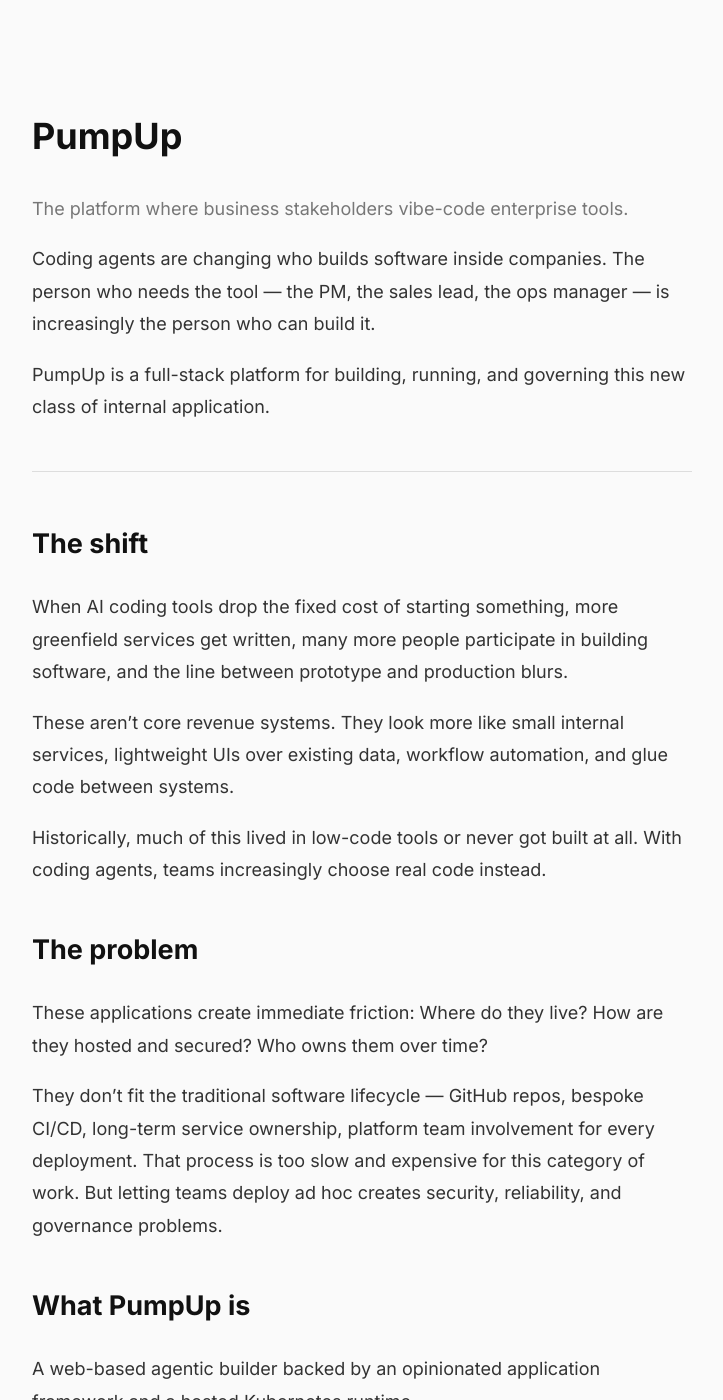
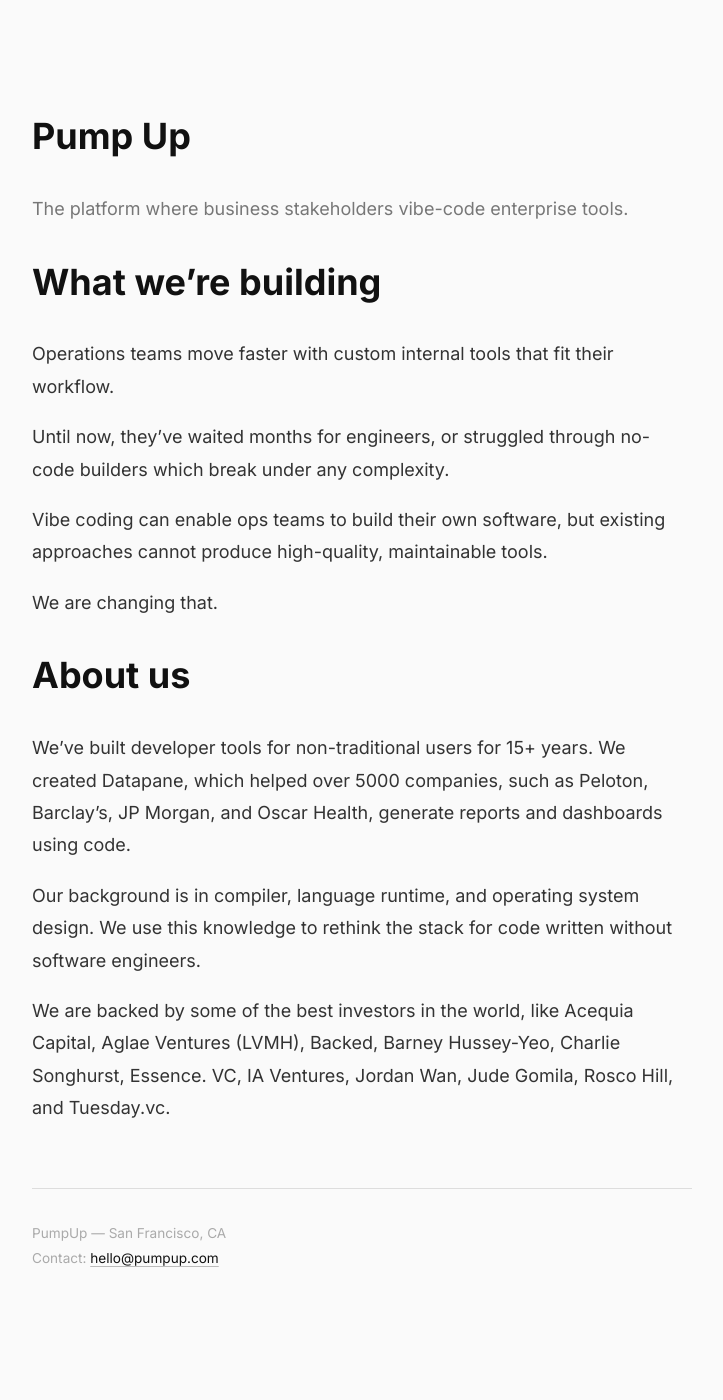
Before and after one commit to pumpupai/pumpupai.github.io, a Jekyll site: the page built from index.md, in a window 1280 px wide and 1400 px high. Shown: the whole window, without its empty margins (278-1001 px from the left). Built offline with Jekyll 4.4.1, drawn with Linux system fonts in a browser that asks for light colours; some of the changed text lies outside the part shown.

Commit message:
Refactor PumpUp documentation for clarity and structure
Updated content structure and improved clarity in the description of PumpUp and its features.

```diff
--- a/index.md
+++ b/index.md
@@ -3,51 +3,26 @@ layout: default
 title: PumpUp
 ---
 
-# PumpUp
+# Pump Up
 
 <p class="subtitle">The platform where business stakeholders vibe-code enterprise tools.</p>
 
-Coding agents are changing who builds software inside companies. The person who needs the tool — the PM, the sales lead, the ops manager — is increasingly the person who can build it.
+# What we're building
+Operations teams move faster with custom internal tools that fit their workflow.
 
-PumpUp is a full-stack platform for building, running, and governing this new class of internal application.
+Until now, they've waited months for engineers, or struggled through no-code builders which break under any complexity.
 
----
+Vibe coding can enable ops teams to build their own software, but existing approaches cannot produce high-quality, maintainable tools.
 
-## The shift
+We are changing that.
 
-When AI coding tools drop the fixed cost of starting something, more greenfield services get written, many more people participate in building software, and the line between prototype and production blurs.
+# About us
 
-These aren't core revenue systems. They look more like small internal services, lightweight UIs over existing data, workflow automation, and glue code between systems.
+We've built developer tools for non-traditional users for 15+ years. We created Datapane, which helped over 5000 companies, such as Peloton, Barclay's, JP Morgan, and Oscar Health, generate reports and dashboards using code.
 
-Historically, much of this lived in low-code tools or never got built at all. With coding agents, teams increasingly choose real code instead.
+Our background is in compiler, language runtime, and operating system design. We use this knowledge to rethink the stack for code written without software engineers.
 
-## The problem
-
-These applications create immediate friction: Where do they live? How are they hosted and secured? Who owns them over time?
-
-They don't fit the traditional software lifecycle — GitHub repos, bespoke CI/CD, long-term service ownership, platform team involvement for every deployment. That process is too slow and expensive for this category of work. But letting teams deploy ad hoc creates security, reliability, and governance problems.
-
-## What PumpUp is
-
-A web-based agentic builder backed by an opinionated application framework and a hosted Kubernetes runtime.
-
-- **Web-based builder.** Stakeholders create a new app, enter a chat-first interface, and describe what they want. A coding agent builds it through conversation. A live preview updates in real-time. The stakeholder never sees the underlying code.
-
-- **Opinionated framework.** Java backend, React frontend, typed end-to-end. Middleware, auth, state management, and integrations abstracted. When engineering needs to take over, it's real code on a blessed stack — not a proprietary abstraction.
-
-- **Hosted runtime.** Kubernetes, integrated with enterprise identity and networking. Platform-team approved, but intentionally separate from the core SDLC lane.
-
-- **Agent-agnostic.** PumpUp supports the Agent Client Protocol — any compatible coding agent works. Enterprises bring their own.
-
-## Who it's for
-
-**Primary user:** Business stakeholders who need internal tools and can describe what they want but cannot write code.
-
-**Secondary user:** Developers who inherit PumpUp apps when they need to be extended or maintained. They get a standard project in a git repo.
-
-**Buyer:** Platform and engineering leaders who want a sanctioned path for AI-built tools.
-
----
+We are backed by some of the best investors in the world, like Acequia Capital, Aglae Ventures (LVMH), Backed, Barney Hussey-Yeo, Charlie Songhurst, Essence. VC, IA Ventures, Jordan Wan, Jude Gomila, Rosco Hill, and Tuesday.vc.
 
 <div class="footer">
   PumpUp — San Francisco, CA<br>
```
